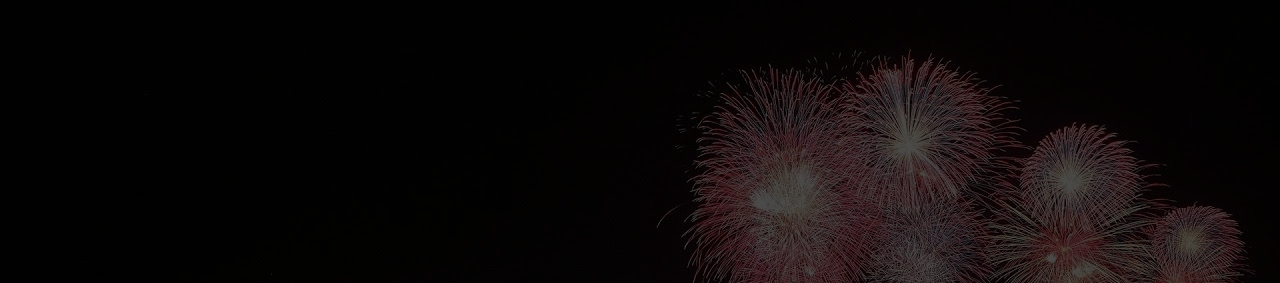
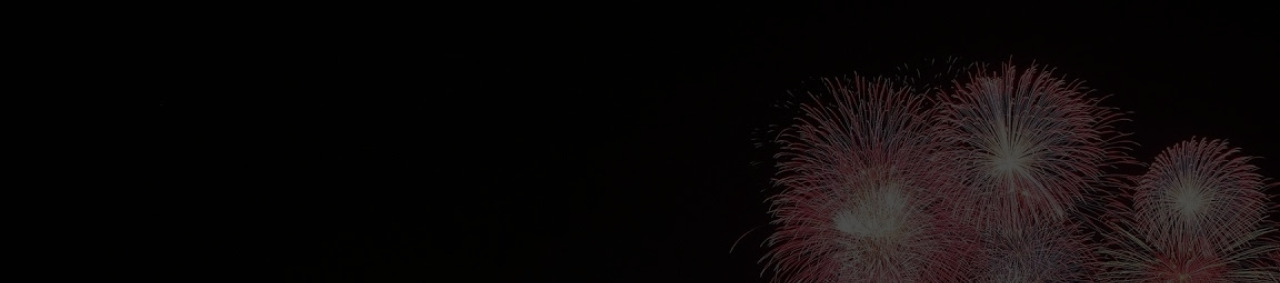
Before and after one commit to leandrosimoes/coding-pills-sources, a plain HTML site: page 4 - comming-soon-page-with-countdown/index.html in a window 1280 px wide. Shown: the top 283 px of the page. Drawn offline with Linux system fonts and the light colour scheme.

Commit message:
fixes and improvements

```diff
--- a/4 - comming-soon-page-with-countdown/css/styles.css
+++ b/4 - comming-soon-page-with-countdown/css/styles.css
@@ -9,6 +9,8 @@ html, body {
     color: #fff;
     display: flex;
     justify-content: center;
+    background-repeat: no-repeat;
+    background-size: cover;
 }
 
 body::after {
```
Also changed, not shown: 7 - pure-css-html5-background-video/index.html (+2 -1 lines).
